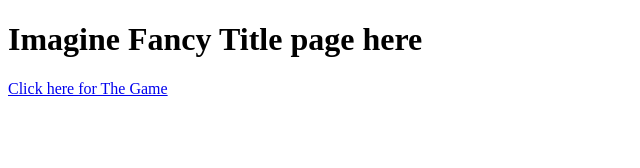
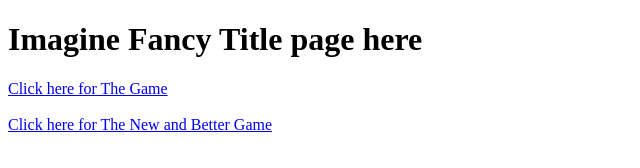
Before and after one commit to MarktheBob/fftgame, a plain HTML site: page index.html in a window 1280 px wide. Shown: the whole page, without its empty margins (0-640 px from the left). Drawn offline with Linux system fonts and the light colour scheme.

Commit message:
Update index.html

```diff
--- a/index.html
+++ b/index.html
@@ -3,5 +3,6 @@
 <body>
     <h1>Imagine Fancy Title page here</h1>
     <a href="./content/fouriergame/index.html">Click here for The Game</a><br><br>
+    <a href="./content/frequeny_games/index.html">Click here for The New and Better Game</a><br><br>
 </body>
 </html>
```
